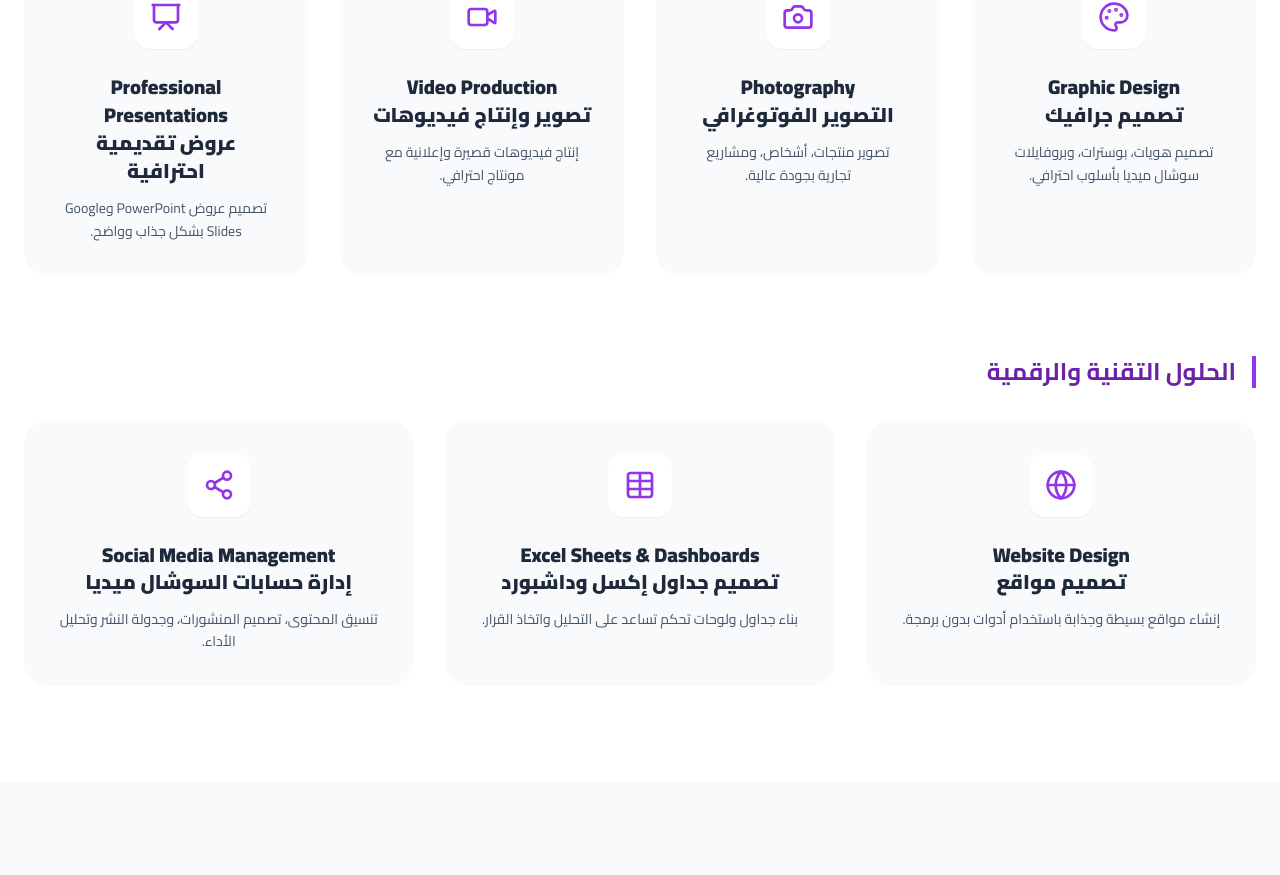
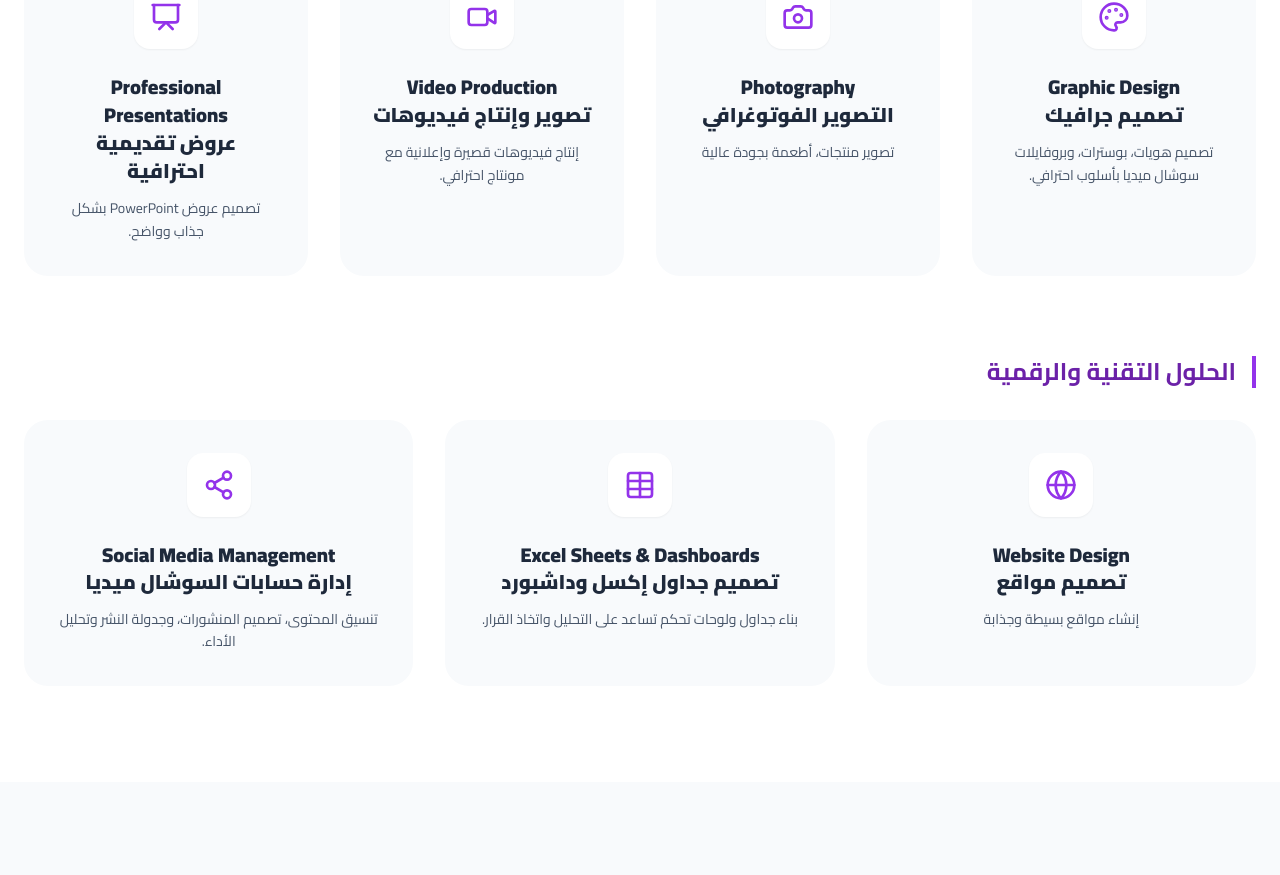
Before and after one commit to ghufran1556-debug/ghufran1556-debug.github.io, a React (Vite) app: page / in a window 1280 px wide. Shown: the part 1144-2019 px from the top of the page. Built offline with nearby package versions, Linux system fonts and the light colour scheme; no server answers; the database is empty.

Commit message:
Update constants.tsx

```diff
--- a/constants.tsx
+++ b/constants.tsx
@@ -11,7 +11,7 @@ export const DESIGN_SERVICES: ServiceItem[] = [
   },
   {
     title: "Photography\nالتصوير الفوتوغرافي",
-    description: 'تصوير منتجات، أشخاص، ومشاريع تجارية بجودة عالية.',
+    description: 'تصوير منتجات، أطعمة بجودة عالية',
     icon: 'Camera'
   },
   {
@@ -21,7 +21,7 @@ export const DESIGN_SERVICES: ServiceItem[] = [
   },
   {
     title: "Professional Presentations\nعروض تقديمية احترافية",
-    description: 'تصميم عروض PowerPoint وGoogle Slides بشكل جذاب وواضح.',
+    description: 'تصميم عروض PowerPoint بشكل جذاب وواضح.',
     icon: 'Presentation'
   }
 ];
@@ -29,7 +29,7 @@ export const DESIGN_SERVICES: ServiceItem[] = [
 export const TECH_SERVICES: ServiceItem[] = [
   {
     title: "Website Design\nتصميم مواقع",
-    description: 'إنشاء مواقع بسيطة وجذابة باستخدام أدوات بدون برمجة.',
+    description: 'إنشاء مواقع بسيطة وجذابة',
     icon: 'Globe'
   },
   {
@@ -44,32 +44,6 @@ export const TECH_SERVICES: ServiceItem[] = [
   }
 ];
 
-// Fix: Updated PORTFOLIO_ITEMS to match the PortfolioItem interface defined in types.ts
-// This fixes the 'string not assignable to Category' error by using category_id instead of category.
-export const PORTFOLIO_ITEMS: PortfolioItem[] = [
-  // التصميم الجرافيكي
-  { id: 'd1', category_id: 'design', sub_category: 'بوسترات', title: 'بوستر حملة إعلانية سينمائي', image_url: 'https://images.unsplash.com/photo-1572044162444-ad60f128bde2?auto=format&fit=crop&q=80&w=800' },
-  { id: 'd2', category_id: 'design', sub_category: 'هويات', title: 'هوية بصرية متكاملة لبراند قهوة', image_url: 'https://images.unsplash.com/photo-1523275335684-37898b6baf30?auto=format&fit=crop&q=80&w=800' },
-  { id: 'd3', category_id: 'design', sub_category: 'سوشال ميديا', title: 'مجموعة تصاميم انستقرام تفاعلية', image_url: 'https://images.unsplash.com/photo-1611162617474-5b21e879e113?auto=format&fit=crop&q=80&w=800' },
-
-  // التصوير
-  { id: 'p1', category_id: 'photo', sub_category: 'صور منتجات', title: 'تصوير تجاري لمستحضرات تجميل', image_url: 'https://images.unsplash.com/photo-1596462502278-27bfdc4033c8?auto=format&fit=crop&q=80&w=800' },
-  { id: 'p2', category_id: 'photo', sub_category: 'صور شخصية', title: 'بورتريه احترافي - إضاءة استوديو', image_url: 'https://images.unsplash.com/photo-1507003211169-0a1dd7228f2d?auto=format&fit=crop&q=80&w=800' },
-  { id: 'p3', category_id: 'photo', sub_category: 'صور مشاريع', title: 'تغطية فوتوغرافية لمشروع عقاري', image_url: 'https://images.unsplash.com/photo-1486406146926-c627a92ad1ab?auto=format&fit=crop&q=80&w=800' },
-
-  // الفيديو
-  { id: 'v1', category_id: 'video', sub_category: 'فيديوهات إعلانية', title: 'إعلان تجاري قصير لمنتج تقني', image_url: 'https://images.unsplash.com/photo-1492691523567-6170c340537d?auto=format&fit=crop&q=80&w=800' },
-  { id: 'v2', category_id: 'video', sub_category: 'مونتاج', title: 'مونتاج فيديو رحلة استكشافية', image_url: 'https://images.unsplash.com/photo-1574717024653-61fd2cf4d44d?auto=format&fit=crop&q=80&w=800' },
-
-  // العروض
-  { id: 'pr1', category_id: 'presentation', sub_category: 'شرائح', title: 'تصميم عرض تقديمي لشركة ناشئة', image_url: 'https://images.unsplash.com/photo-1557804506-669a67965ba0?auto=format&fit=crop&q=80&w=800' },
-  { id: 'pr2', category_id: 'presentation', sub_category: 'نماذج عروض', title: 'قالب بوربوينت لتقرير سنوي', image_url: 'https://images.unsplash.com/photo-1542744173-8e7e53415bb0?auto=format&fit=crop&q=80&w=800' },
-
-  // حلول تقنية
-  { id: 't1', category_id: 'table', sub_category: 'داشبورد', title: 'لوحة تحكم بيانات مبيعات متقدمة', image_url: 'https://images.unsplash.com/photo-1551288049-bbbda50030ad?auto=format&fit=crop&q=80&w=800' },
-  { id: 'w1', category_id: 'website', sub_category: 'تصميم مواقع', title: 'تصميم واجهة موقع محفظة أعمال', image_url: 'https://images.unsplash.com/photo-1460925895917-afdab827c52f?auto=format&fit=crop&q=80&w=800' },
-];
-
 export const getIcon = (iconName: string) => {
   switch (iconName) {
     case 'Palette': return <Palette className="w-8 h-8 text-purple-600" />;
```
